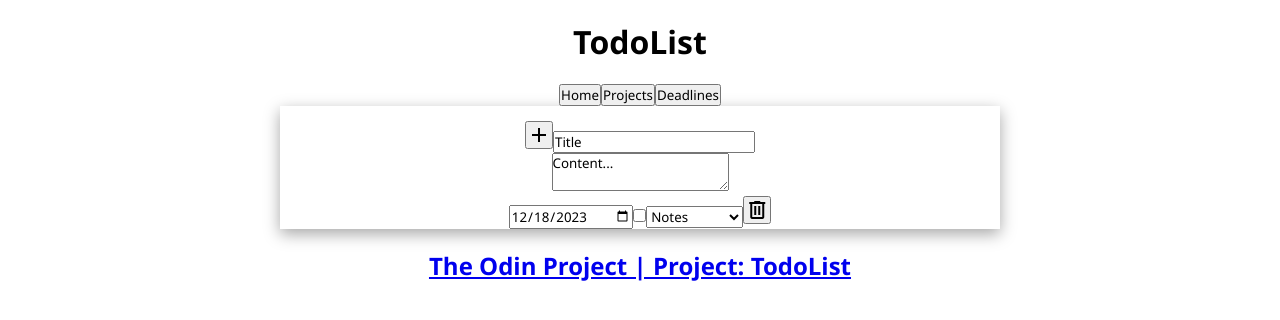
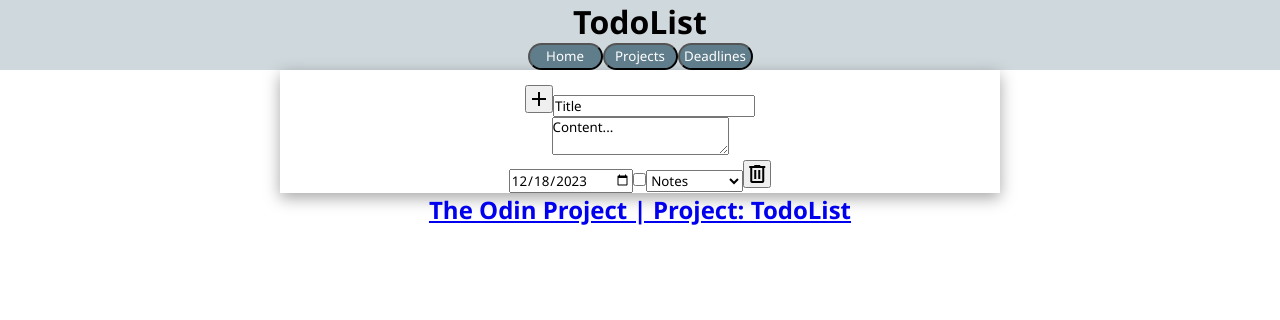
Before and after one commit to CyprianESPI/odin-todolist, a website built with webpack: page src/index.html in a window 1280 px wide. Built offline with nearby package versions, Linux system fonts and the light colour scheme.

Commit message:
Update color scheme

```diff
--- a/src/index.html
+++ b/src/index.html
@@ -32,11 +32,8 @@
 </head>
 
 <body>
-    <div class="header">
+    <div class="header" id="content">
         <h1>TodoList</h1>
-    </div>
-    <div id="content">
-
     </div>
     <main></main>
     <div class="footer">
--- a/src/styles.css
+++ b/src/styles.css
@@ -1,8 +1,21 @@
 :root {
-    --clr-primary-1: #222831;
-    --clr-primary-2: #393E46;
-    --clr-secondary: #00ADB5;
-    --clr-accent: #EEEEEE;
+    /* https://m1.material.io/style/color.html#color-color-palette */
+    --clr-primary-50: #ECEFF1;
+    --clr-primary-100: #CFD8DC;
+    --clr-primary-200: #B0BEC5;
+    --clr-primary-300: #90A4AE;
+    --clr-primary-400: #78909C;
+    --clr-primary-500: #607D8B;
+    --clr-primary-600: #546E7A;
+    --clr-primary-700: #455A64;
+    --clr-primary-800: #37474F;
+    --clr-primary-900: #263238;
+
+    --clr-A100: #FFFF8D;
+    --clr-A200: #FFFF00;
+    --clr-A400: #FFEA00;
+    --clr-A700: #FFD600;
+
     --br: 15px;
 }
 
@@ -46,7 +59,17 @@ main {
     box-shadow: rgba(0, 0, 0, 0.35) 0px 5px 15px;
 }
 
-.header,
-.footer {
-    margin: 20px;
+.tabButton {
+    border-radius: var(--br);
+    width: 75px;
+    height: 2em;
+    background-color: var(--clr-primary-500);
+    color: white;
 }
+
+.header {
+    background-color: var(--clr-primary-100);
+}
+
+
+.footer {}
```
